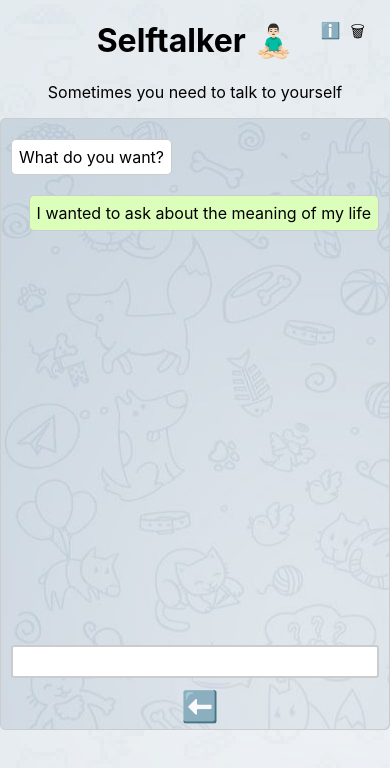
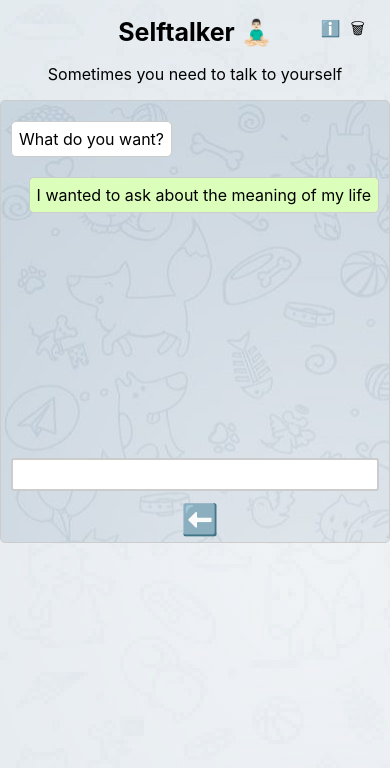
Before and after one commit to shmlkv/selftalker, a React (Create React App) app: page / in a window 390 px wide. Shown: the top 768 px of the page. Built offline with nearby package versions, Linux system fonts and the light colour scheme.

Commit message:
small fixes

```diff
--- a/src/App.js
+++ b/src/App.js
@@ -74,7 +74,7 @@ class App extends Component {
   render() {
     const { open } = this.state;
     const modalStyles = {
-      modal: { "min-width": "500px" },
+      modal: { padding: "20px" },
       closeButton: { cursor: "pointer" }
     };
     return (
--- a/src/index.css
+++ b/src/index.css
@@ -68,6 +68,7 @@ code {
   top: 20px;
   right: 20px;
   display: flex;
+  line-height: 1;
 }
 .buttons * {
   cursor: pointer;
@@ -80,3 +81,12 @@ button {
   border: 1px solid #ccc;
   border-radius: 3px;
 }
+
+@media (max-width: 500px) {
+  h1 {
+    font-size: 25px;
+  }
+  .chat_messages {
+    height: 40vh;
+  }
+}
```
